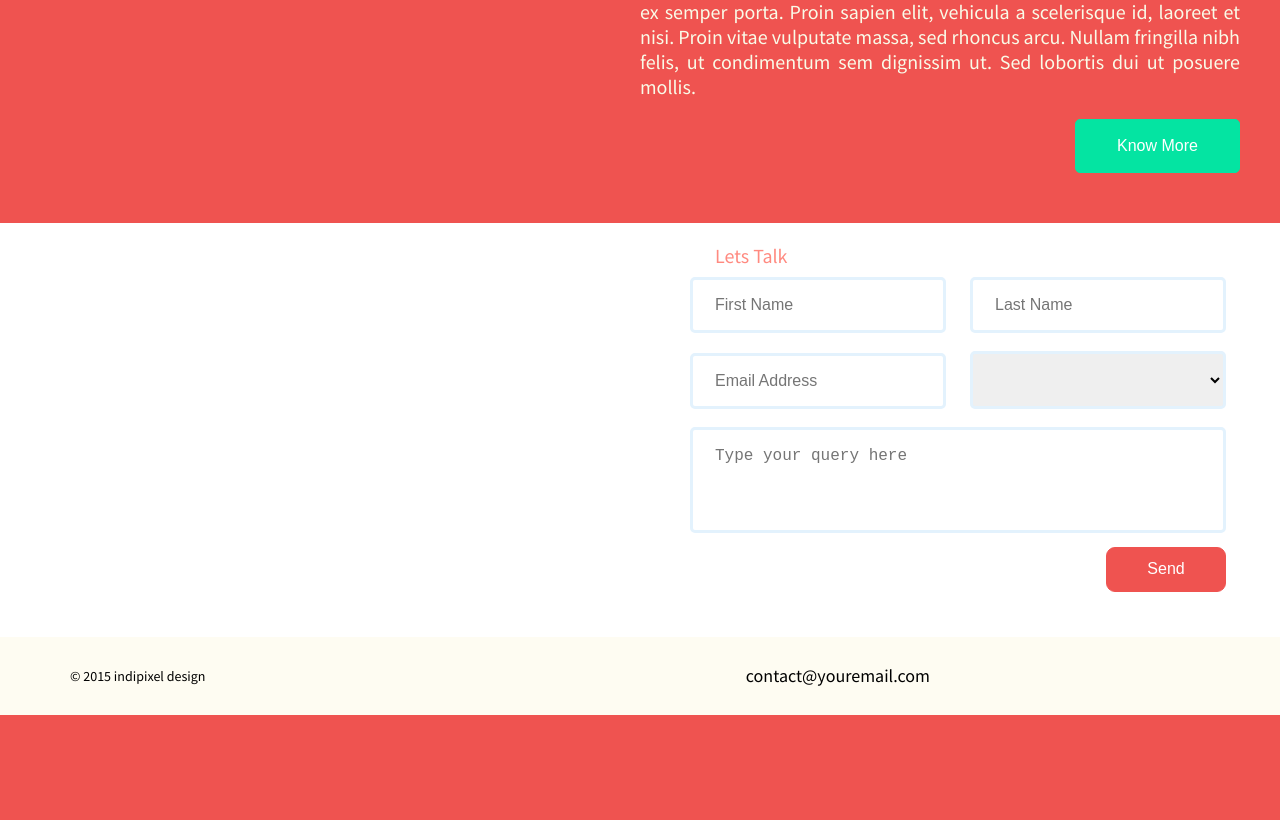
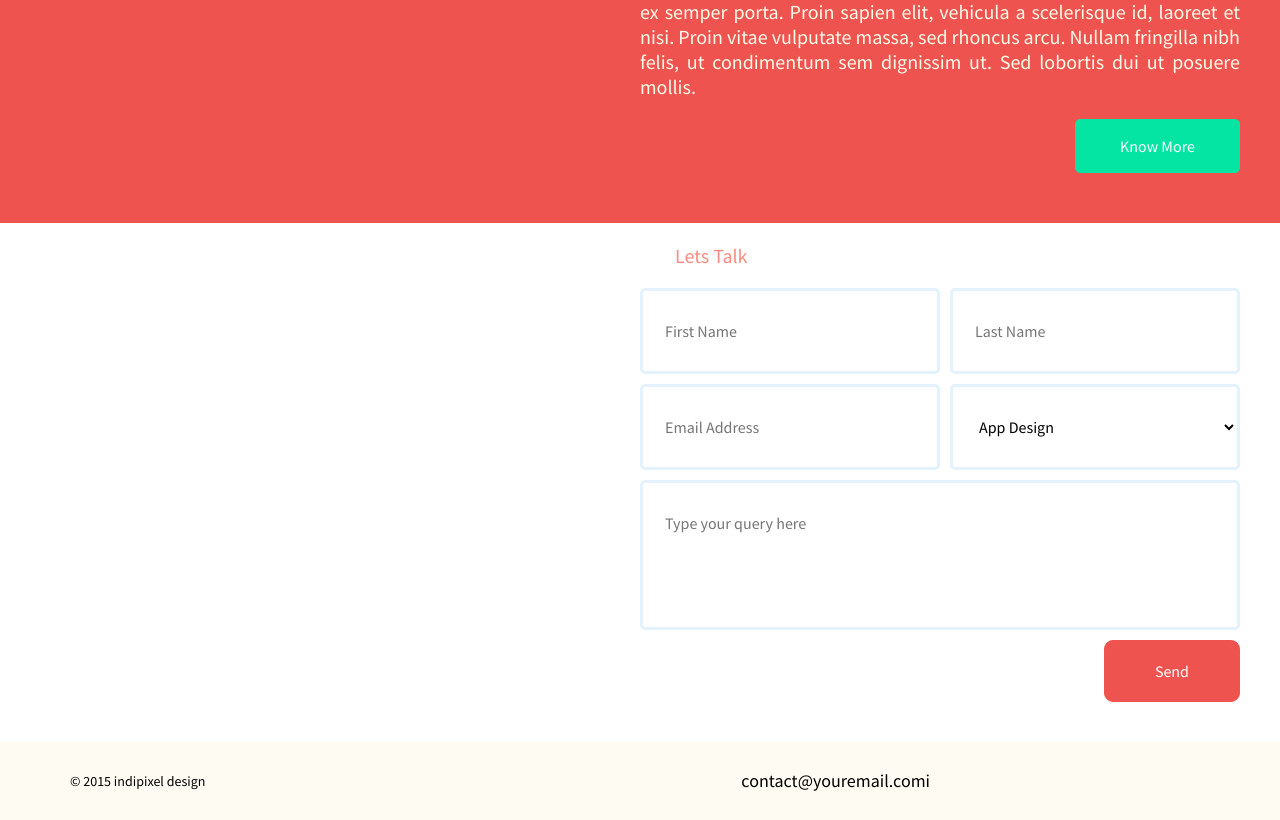
Before and after one commit to KnockyKnock/Indipix, a plain HTML site: page contact.html in a window 1280 px wide. Shown: the part 810-1630 px from the top of the page. Before the commit the page ends 1525 px from the top, so only its background shows below. Drawn offline with nearby package versions, Linux system fonts and the light colour scheme.

Commit message:
Изменены названия многих классов, ширина и высота некоторых обьектов перестала быть фиксированной, подключен маленький скрипт

```diff
--- a/index.html
+++ b/contact.html
@@ -7,22 +7,25 @@
     <title>Indipixel</title>
     <link rel="stylesheet" href="styles/style.css">
     <link href='https://fonts.googleapis.com/css?family=Source+Sans+Pro:400,600,700' rel='stylesheet' type='text/css'>
+    <script src="https://ajax.googleapis.com/ajax/libs/jquery/2.2.4/jquery.min.js"></script>
 </head>
 
 <body>
 
         <header>
             <div class="header-content">
-                <a href="#"><div class="left logo"><b>indipixel</b></div></a>
-                <ul class="menu right">
-                    <li><a href="#">Contact us</a></li>
+                <div class="left-content"><a href="#" class="logo">indipixel</a></div>
+                <ul class="menu right-content">
+                    <li><a href="home.html">Home</a></li>
+                    <li><a href="projects.html">Projects</a></li>
+                    <li class="active"><a href="contact.html">Contact us</a></li>
                 </ul>
             </div>
         </header>
 
         <div class="main">
-            <div class="left"></div>
-            <div class="main-content right">
+            <div class="left-content"></div>
+            <div class="main-content right-content">
                 <div class="text">
                     <h2>Lorem ipsum dolor sit amet, consectetur adipiscing elit. Morbi posuere sodales ultricies.</h2>
                     <p>Ut auctor fringilla odio eu imperdiet. Nulla facilisi. Cras erat lorem, tincidunt at ultricies et, ultrices eget diam. Morbi laoreet auctor justo, ut interdum tortor iaculis nec. Ut aliquam libero mi, ut congue ligula ultricies vitae. Integer blandit maximus lacus, a tincidunt lacus pulvinar ut. In consequat dignissim lacus vitae molestie. Donec et blandit dui, quis vulputate risus. Ut ac ante nec augue efficitur laoreet vitae at nulla. Nullam aliquam iaculis purus, efficitur blandit nisi hendrerit nec. In sagittis diam leo, sed maximus leo faucibus a. Sed consequat vehicula auctor.
@@ -35,19 +38,25 @@
             <p></p>
         </div>
 
-        <div class="white-body">
+        <div class="contact-main">
             <div class="form-main">
-                <div class="form right">
-                    <div class="inputs">
+                <div class="form right-content">
                     <p>Lets Talk</p>
+                    <div class="inputs-area">
+                        <div class="left-inputs">
                             <input type="text" name="first_name" placeholder="First Name"/>
+                            <input type="text" name="email_address" placeholder="Email Address"/>
+                        </div>
+                        <div class="right-inputs">
                            <input type="text" name="last_name" placeholder="Last Name"/>
-                        <input type="text" name="email_address" placeholder="Email Address"/>
                            <select size="1" name="app_design">
-                            <option disabled>App Design</option>
+                            <option disabled selected>App Design</option>
                             </select>
-                        <textarea name="query" placeholder="Type your query here" readonly></textarea>
+                        </div>
+                        <textarea name="query" placeholder="Type your query here"></textarea>
+                        <div class="button-area">
                             <button name="send_button" type="submit">Send</button>
+                        </div>
                     </div>
                 </div>
             </div>
@@ -55,13 +64,14 @@
 
         <footer>
             <div class="footer-content">
-                <div class="copywrite left">© 2015 indipixel design</div>
-                <div class="email right">
-                    <p><a href="mailto:contact@youremail.com">contact@youremail.com</a></p>
+                <div class="copywrite left-content">© 2015 indipixel design</div>
+                <div class="email right-content">
+                    <p><a href="mailto:contact@youremail.com">contact@youremail.comi</a></p>
                 </div>
             </div>
         </footer>
 
+    <script type="text/javascript" src="scripts/script.js"></script>
 
 </body>
 
--- /dev/null
+++ b/scripts/script.js
@@ -0,0 +1,7 @@
+$(document).ready(function() {
+    $('header .menu a').each(function() {
+        if ($(this).attr('href')==document.location.pathname) {
+            $(this).addClass('active');
+        }
+    });
+})
--- a/styles/style.css
+++ b/styles/style.css
@@ -8,6 +8,7 @@ body {
 }
 
 button, input, textarea, select {
+    font-family: 'Source Sans Pro', sans-serif;
     font-size: 16px;
 }
 
@@ -31,26 +32,41 @@ footer {
     min-height: 78px;
 }
 
+.right-content {
+    float: right;
+}
+
+.left-content {
+    float: left;
+}
+
 /*Стили для шапки и её элементов */
 
-.menu {
+header .menu {
     margin: 20px 3px;
     list-style-type: none;
 }
 
-.menu li {
+header .menu li {
+    display: inline;
+    margin-left: 40px;
+}
+
+header .menu li.active {
     border-bottom: 3px solid #fdd835;
 }
 
-.menu a {
+header .menu a {
     color: #fff;
     margin: auto;
     text-decoration: none;
 }
 
-.logo {
+header .logo {
     color: #fff;
+    display: block;
     font-size: 35px;
+    font-weight: bold;
     margin: 17px;
     text-decoration: none;
 }
@@ -82,78 +98,90 @@ footer {
     width: 165px;
 }
 
-.right {
-    float: right;
-}
-
-.left {
-    float: left;
-}
-
 /*Стили для нижней части сайта*/
 
-.white-body {
+.contact-main {
     background-color: #fff;
     clear: both;
     height: auto;
     min-height: 394px;
-    padding-bottom: 20px;
+    padding-bottom: 40px;
     width: auto;
 }
 
+.form-main:after {
+    content: "";
+    display: block;
+    clear: both;
+}
+
 .form {
-    min-height: 394px;
     margin: auto;
     width: 50%;
 }
 
-.inputs {
-    margin-left: 40px;
+.inputs-area {
+    font-size: 0px;
+    padding: 0px;
 }
 
-.form-main {
-    min-height: 394px;
+.inputs-area .right-inputs, .inputs-area .left-inputs {
+    box-sizing: border-box;
+    display: inline-block;
+    width: 50%;
+
 }
 
-.inputs input, .inputs select, .inputs textarea {
+.inputs-area .right-inputs {
+    padding-left: 10px;
+}
+
+.inputs-area input, .inputs-area select, .inputs-area textarea {
     border: 3px solid #e3f2fd;
     border-radius: 5px;
-    padding: 17px 0px 17px 22px;
-    margin: 9px 10px;
+    box-sizing: border-box;
+    padding: 30px 45px 30px 22px;
+    margin-bottom: 10px;
 }
 
-.inputs input {
-    height: 16px;
-    width: 228px;
+.inputs-area input {
+    width: 100%;
 }
 
-.inputs select {
-    height: 58px;
-    width: 256px;
+.inputs-area textarea {
+    min-height: 150px;
+    resize: none;
+    width: 100%;
 }
 
-.inputs textarea {
-    height: 66px;
-    resize: none;
-    width: 508px;
+.inputs-area select {
+    background-color: #fff;
+    padding-right: 103px;
+    padding-bottom: 28px;
+    width: 100%
 }
 
-.inputs button {
+
+.inputs-area button {
     border: 1px solid #ef5350;
     border-radius: 9px;
     background-color: #ef5350;
     color: #fff;
-    height: 45px;
-    margin-left: 426px;
-    width: 120px;
+    padding: 20px 50px;
 }
 
-.inputs p {
+.form p {
     color: #ff8a80;
     margin-left: 35px;
     margin-top: 20px;
-    margin-bottom: 0px;
+    margin-bottom: 20px;
 }
+
+.button-area {
+    text-align: right;
+}
+
+/*Стили для футера*/
 
 .copywrite {
     font-size: 14px;
```
Also changed, not shown: home.html (added, +30 -0 lines), projects.html (added, +30 -0 lines), images/greenDiagonal.png (added), images/phone.png (added). Lines whose indentation alone changed are shown as unchanged.
